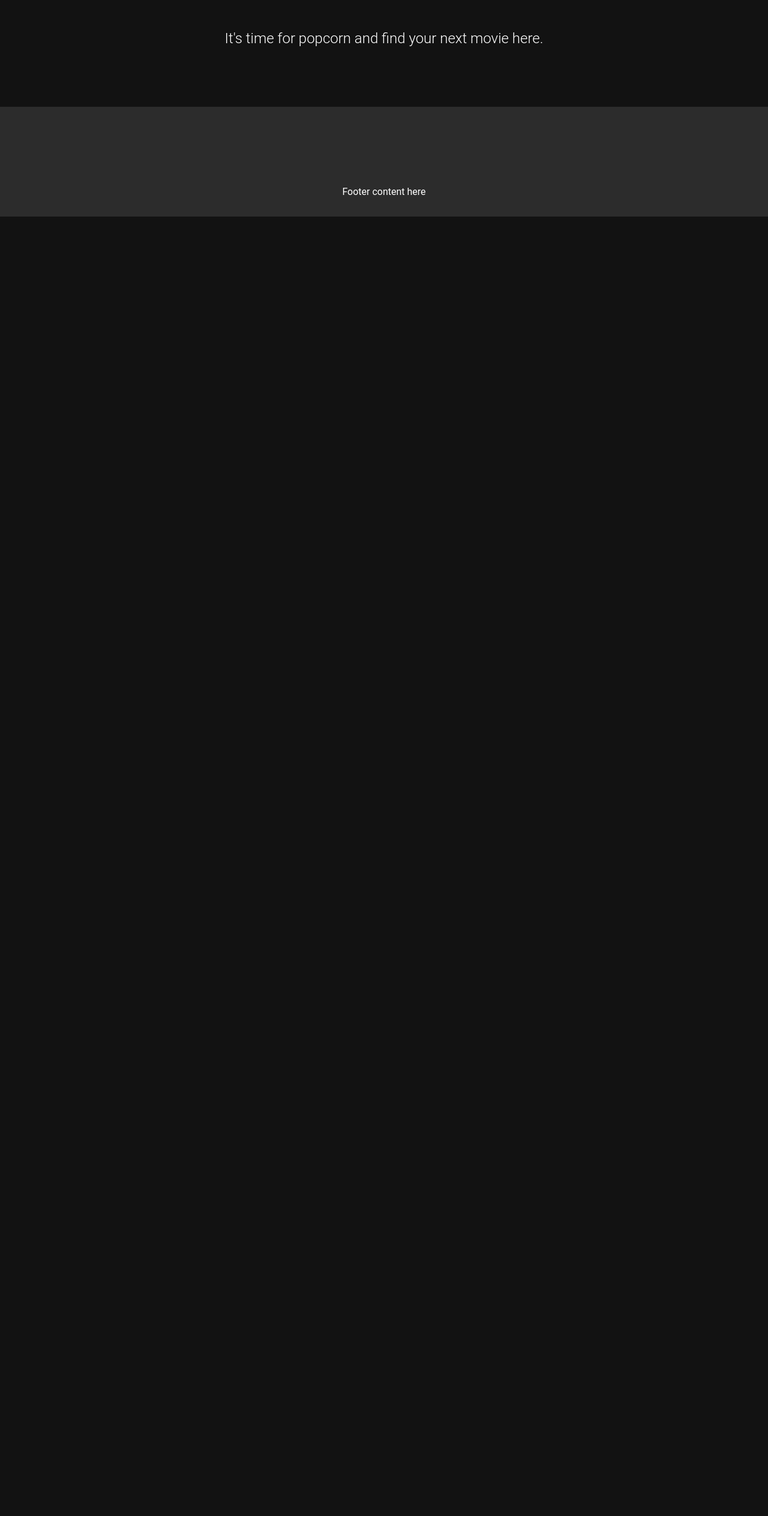
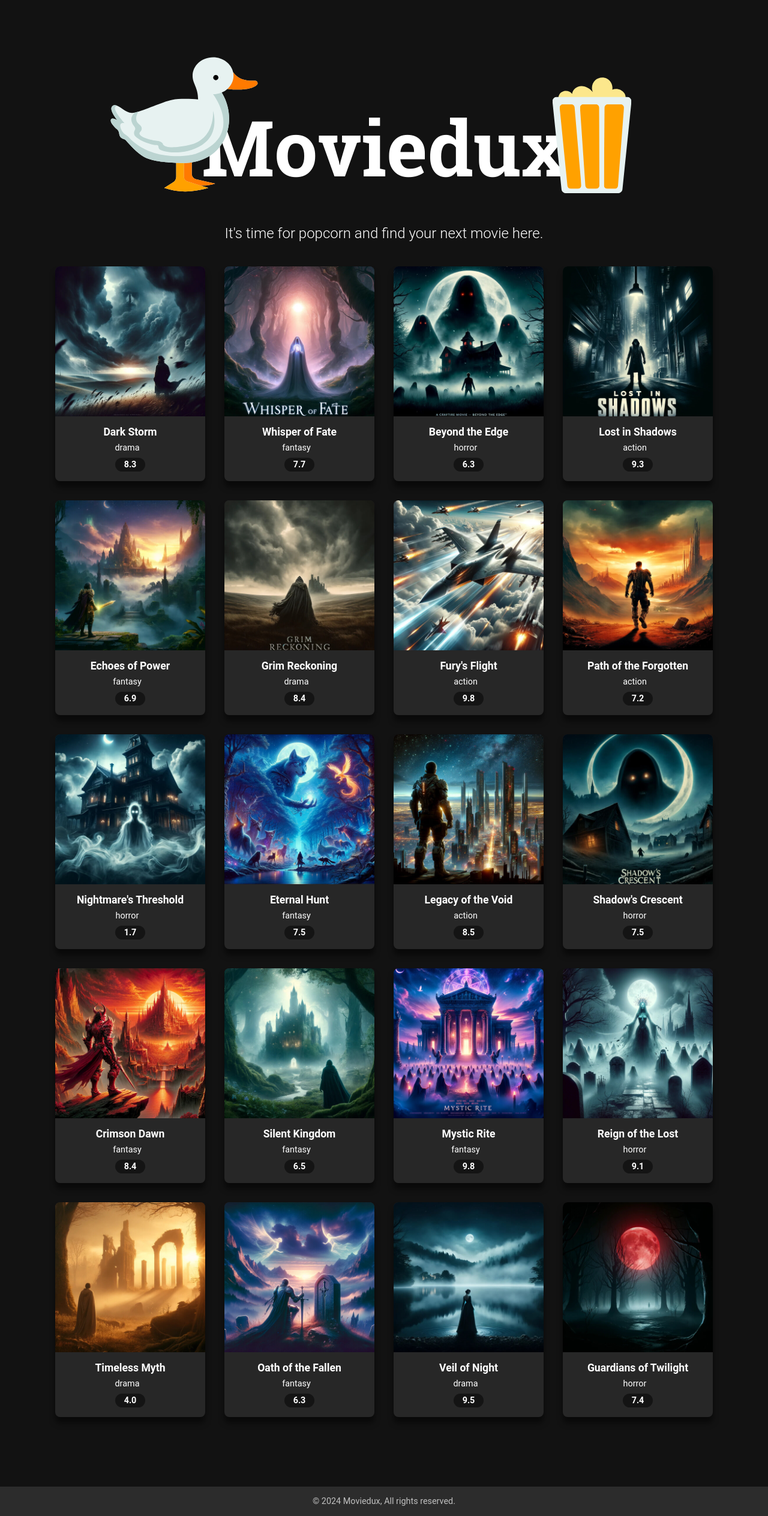
Before and after one commit to SoniSaga/moviedux, a React (Create React App) app: page / in a window 1280 px wide. Shown: the whole page at 60% size. Before the commit the page ends 800 px from the top, so only its background shows below. Built offline with nearby package versions, Linux system fonts and the light colour scheme; the HTML template or start-up script is replaced by a standard one.

Commit message:
Adding movie grid component

```diff
--- a/src/App.js
+++ b/src/App.js
@@ -2,17 +2,17 @@
 import './App.css';
 import './styles.css'
 import Header from './components/Header';
+import Footer from './components/Footer';
+import MoviesGrid from './components/MoviesGrid';
 
 function App() {
   return (
     <div className="App">
       <div className='container'>
         <Header></Header>
-        <image className='logo' src='logo.png' alt='moviedux'/>
+        <MoviesGrid></MoviesGrid>
       </div>
-      <footer className ="footer">
-        <p className='footer'> Footer content here</p>
-      </footer>
+      <Footer></Footer>
     </div>
   );
 }
--- /dev/null
+++ b/src/components/Footer.js
@@ -0,0 +1,17 @@
+import React from 'react';
+import '../styles.css';
+
+export default function Footer(){
+
+    const currentYear = new Date().getFullYear();
+
+    return(
+        <footer className='footer'>
+            <p className='footer-text'>
+              © {currentYear} Moviedux, All rights reserved.
+            </p>
+        </footer>
+    )
+
+
+}
--- a/src/components/Header.js
+++ b/src/components/Header.js
@@ -4,7 +4,7 @@
 export default function Header() {
     return (
         <div className='header'>
-           <image className='logo' src='../../public/logo.png' alt='moviedux'/>
+           <img className='logo' src='logo.png' alt='moviedux'/>
            <h2 className='app-subtitle'> It's time for popcorn and find your next movie here.</h2>
         </div>
     );
--- /dev/null
+++ b/src/components/MoviesGrid.js
@@ -0,0 +1,28 @@
+import { useState, useEffect } from "react";
+import React from "react";
+import "../styles.css";
+
+export default function MoviesGrid() {
+  const [movies, setMovies] = useState([]);
+
+  useEffect(() => {
+    fetch("movies.json")
+      .then((response) => response.json())
+      .then((data) => setMovies(data));
+  });
+
+  return (
+    <div className="movies-grid">
+      {movies.map((movie) => (
+        <div key={movie.id} className="movie-card">
+          <img src={`images/${movie.image}`} alt={movie.title} />
+          <div className="movie-card-info">
+            <h3 className="movie-card-title">{movie.title}</h3>
+            <p className="movie-card-genre">{movie.genre}</p>
+            <p className="movie-card-rating">{movie.rating}</p>
+          </div>
+        </div>
+      ))}
+    </div>
+  );
+}
```
